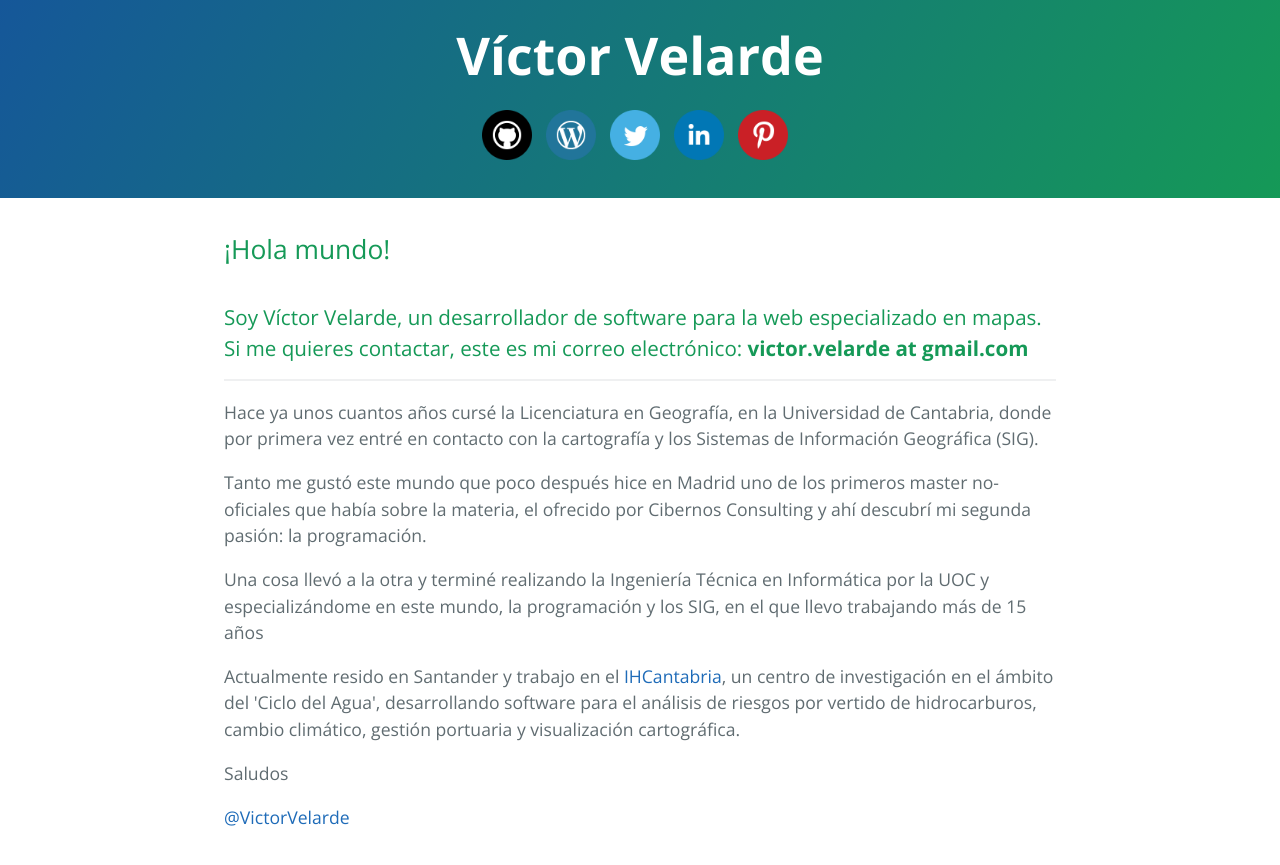
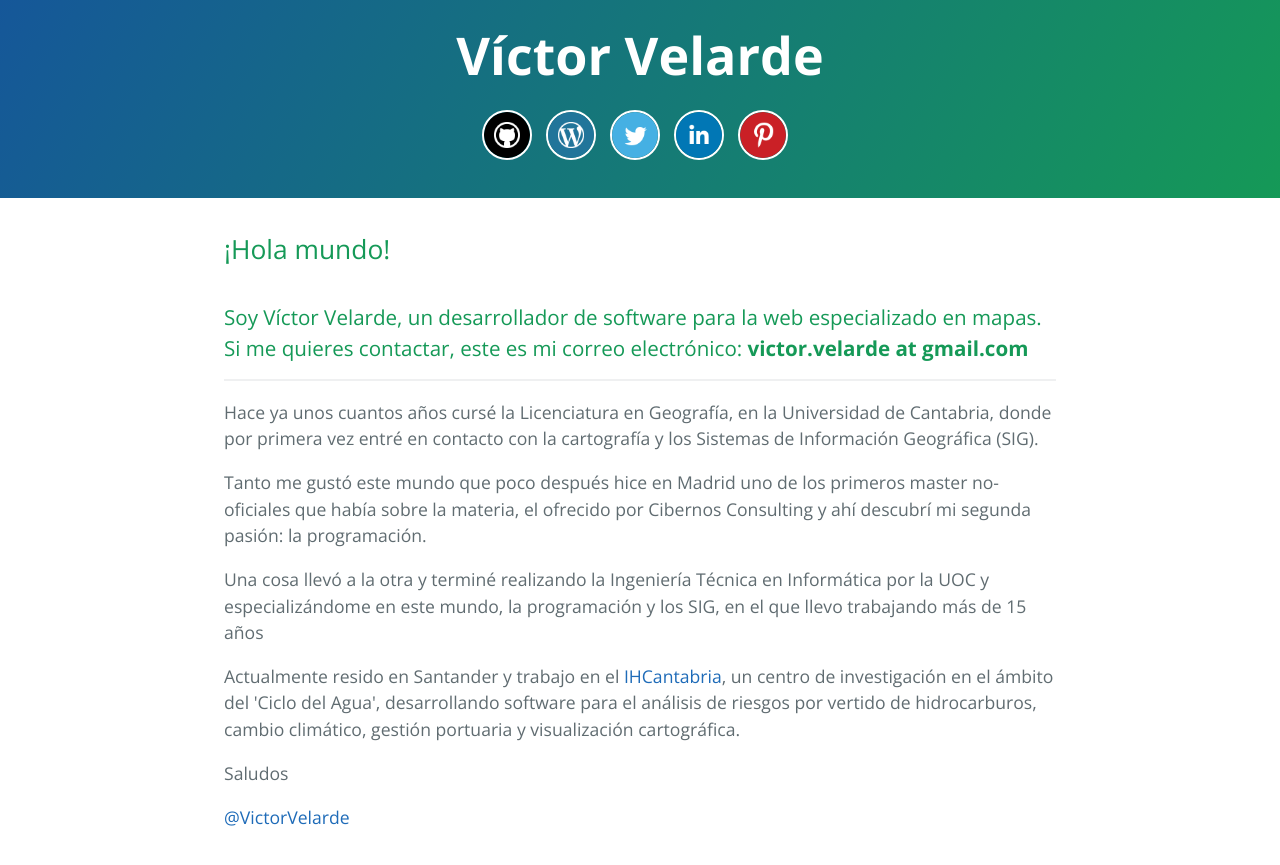
Before and after one commit to VictorVelarde/VictorVelarde.github.io, a Jekyll site: the page index.html, which Jekyll copies as it is, in a window 1280 px wide. Shown: the top 865 px of the page. Built offline with Jekyll 4.4.1, drawn with Linux system fonts in a browser that asks for light colours.

Commit message:
Border around logos

```diff
--- a/index.html
+++ b/index.html
@@ -23,6 +23,8 @@
 
         ul.logosSociales li img {
             width: 50px;
+			border: 2px white solid;
+			border-radius: 25px;
         }
 
     </style>
```
